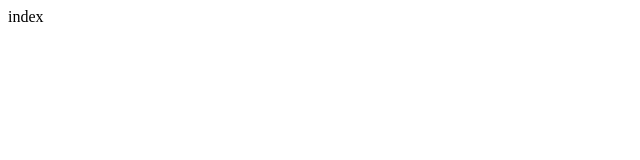
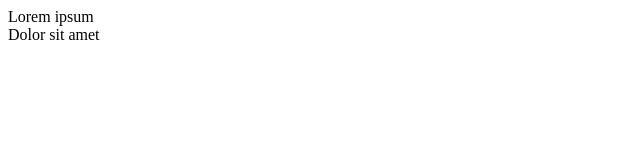
Before and after one commit to Sunny-117/React-practices, a React (Create React App) app: page / in a window 1280 px wide. Shown: the top 160 px of the page, without its empty margins (0-640 px from the left). Built offline with nearby package versions, Linux system fonts and the light colour scheme.

Commit message:
feat: add new feature

```diff
--- a/src/components/Visual视觉效果渲染/Accordion/index.tsx
+++ b/src/components/Visual视觉效果渲染/Accordion/index.tsx
@@ -1,11 +1,18 @@
 
 import React from 'react'
 
-export function AccordionItem(props) {
+export function AccordionItem({ label, index, children }) {
 
-}
-export function Accordion({ defaultIndex, onItemClick }) {
     return (
-        <div>index</div>
+        <div>
+            {children}
+        </div>
     )
 }
+export function Accordion({ defaultIndex, onItemClick, children }) {
+    return (
+        <div>
+            {children}
+        </div>
+    )
+}
```
